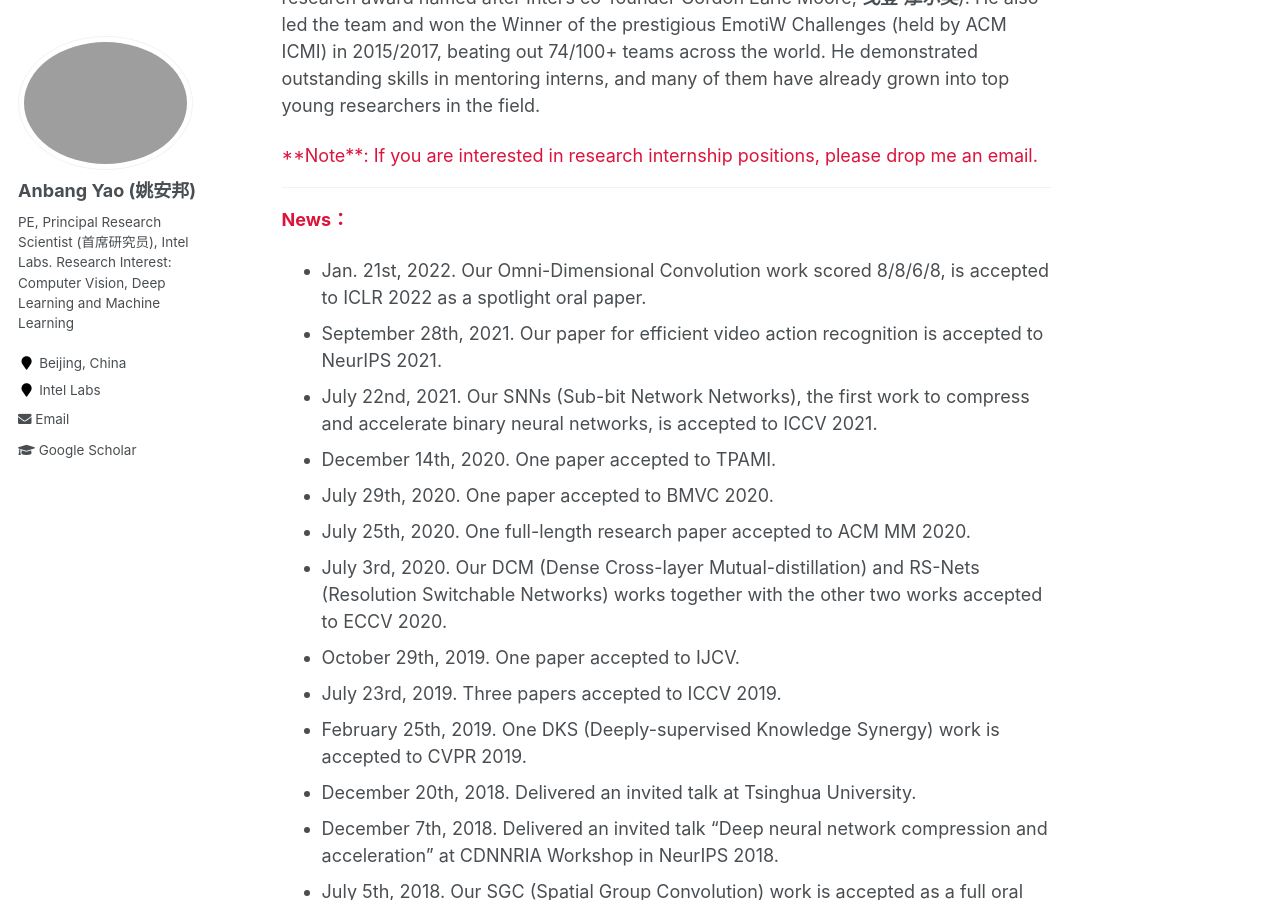
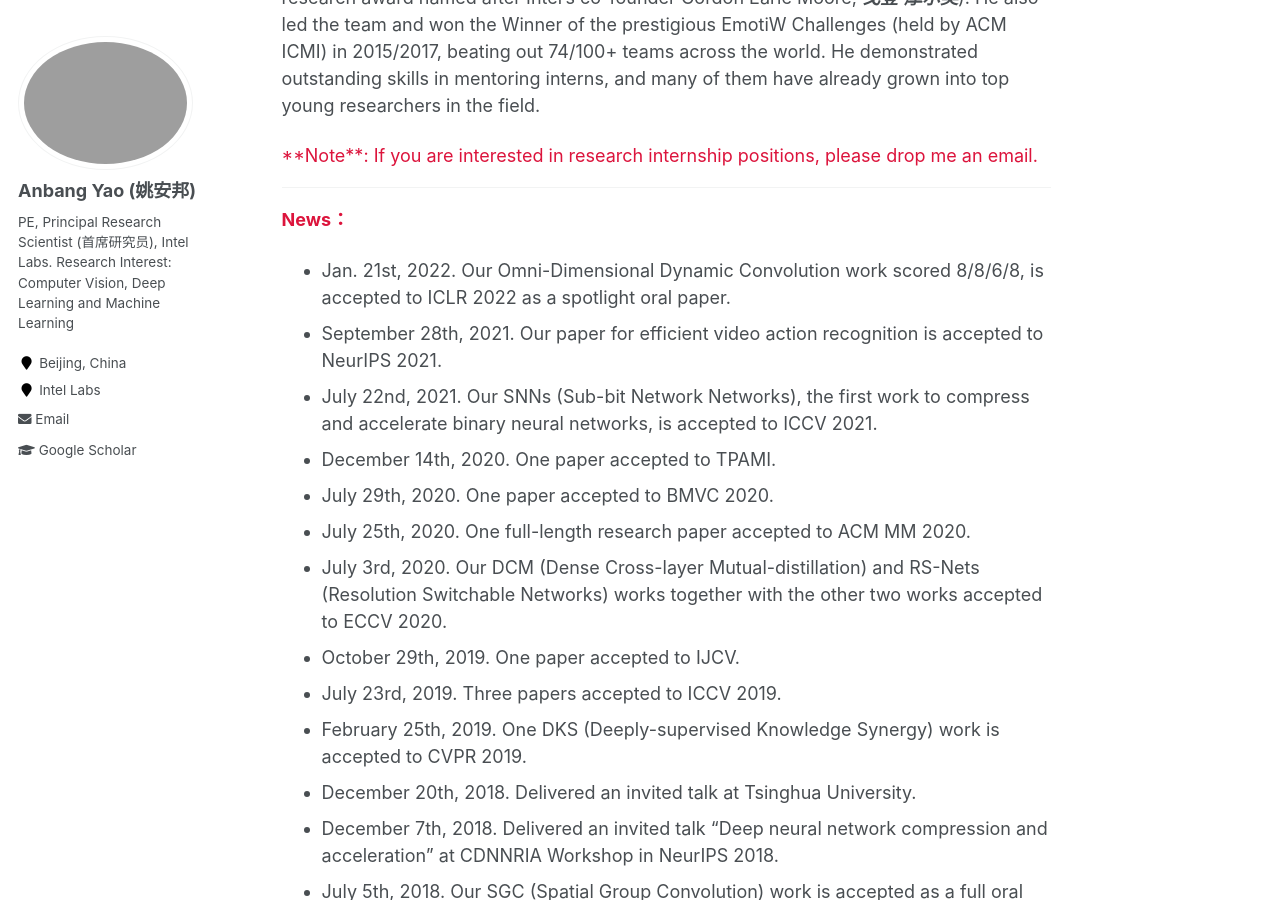
Before and after one commit to YaoAnbang/YaoAnbang.github.io, a Jekyll site: the page built from _pages/about.md, in a window 1280 px wide and 900 px high, scrolled down 529 px. Built offline with Jekyll 4.4.1, drawn with Linux system fonts in a browser that asks for light colours.

Commit message:
Update about.md

```diff
--- a/_pages/about.md
+++ b/_pages/about.md
@@ -17,7 +17,7 @@ Anbang Yao got his Ph.D. degree from Tsinghua University in 2010. He is currentl
 ---
 **<font color="Crimson">News：</font>**
 
-+ Jan. 21st, 2022. Our Omni-Dimensional Convolution work scored 8/8/6/8, is accepted to ICLR 2022 as a spotlight oral paper.
++ Jan. 21st, 2022. Our Omni-Dimensional Dynamic Convolution work scored 8/8/6/8, is accepted to ICLR 2022 as a spotlight oral paper.
 + September 28th, 2021. Our paper for efficient video action recognition is accepted to NeurIPS 2021.
 <!-- + August 11th, 2021. I will serve as a SPC member for AAAI 2022.-->
 + July 22nd, 2021. Our SNNs (Sub-bit Network Networks), the first work to compress and accelerate binary neural networks, is accepted to ICCV 2021.
```
